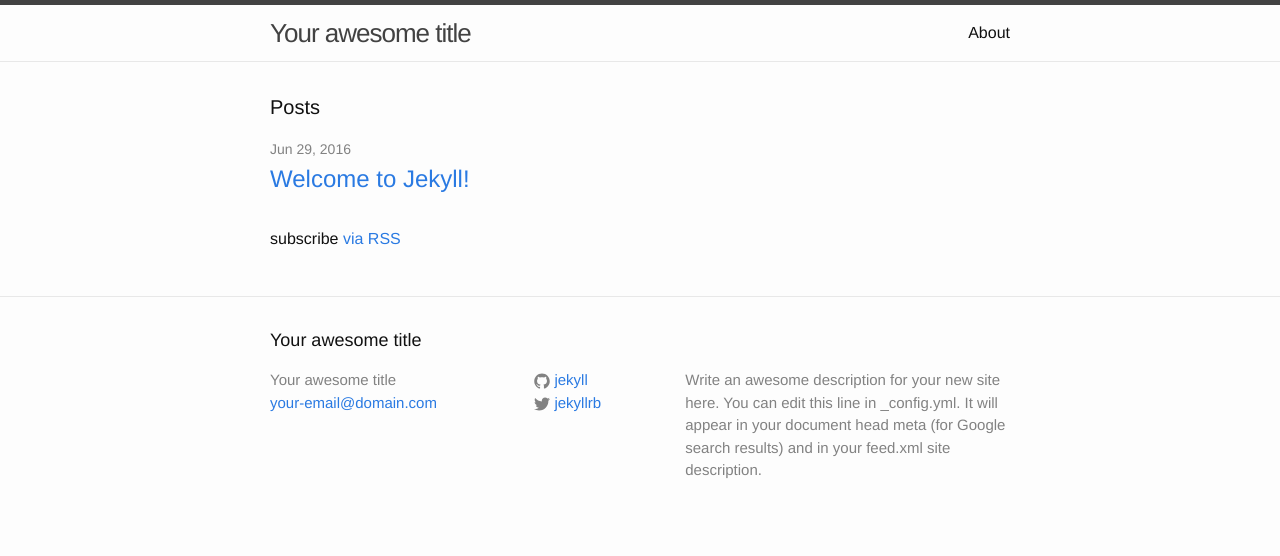
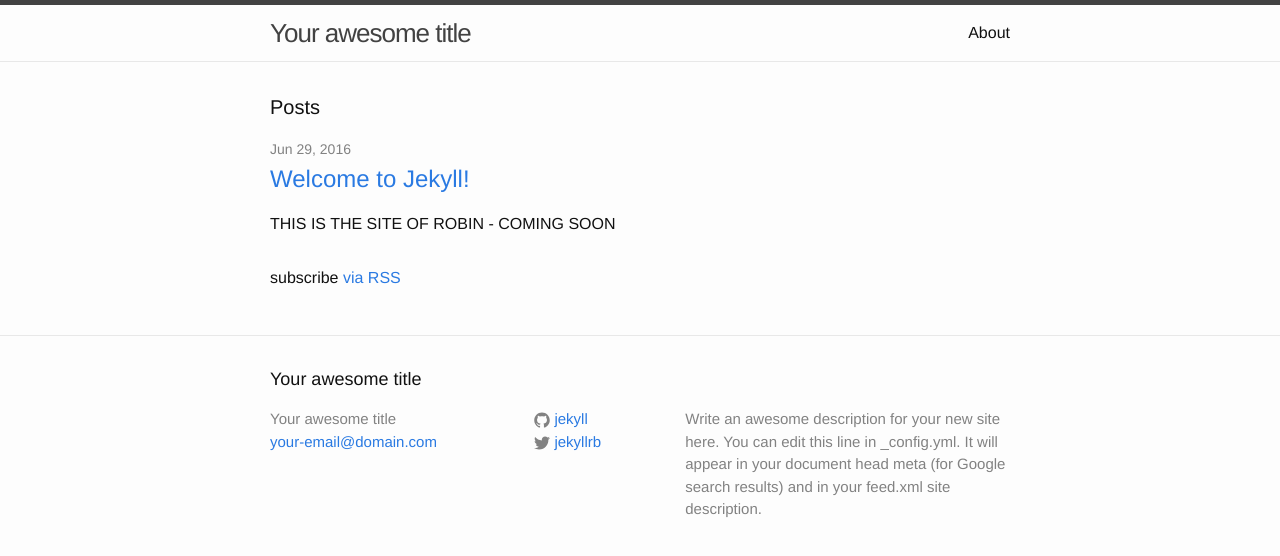
Before and after one commit to RobinFinesilver/RobinFinesilver.github.io, a Jekyll site: the page built from index.html, in a window 1280 px wide. Shown: the top 556 px of the page. Built offline with Jekyll 4.4.1, drawn with Linux system fonts in a browser that asks for light colours.

Commit message:
Update index.html

```diff
--- a/index.html
+++ b/index.html
@@ -14,6 +14,7 @@ layout: default
         <h2>
           <a class="post-link" href="{{ post.url | prepend: site.baseurl }}">{{ post.title }}</a>
         </h2>
+        <p> THIS IS THE SITE OF ROBIN - COMING SOON</p>
       </li>
     {% endfor %}
   </ul>
```
